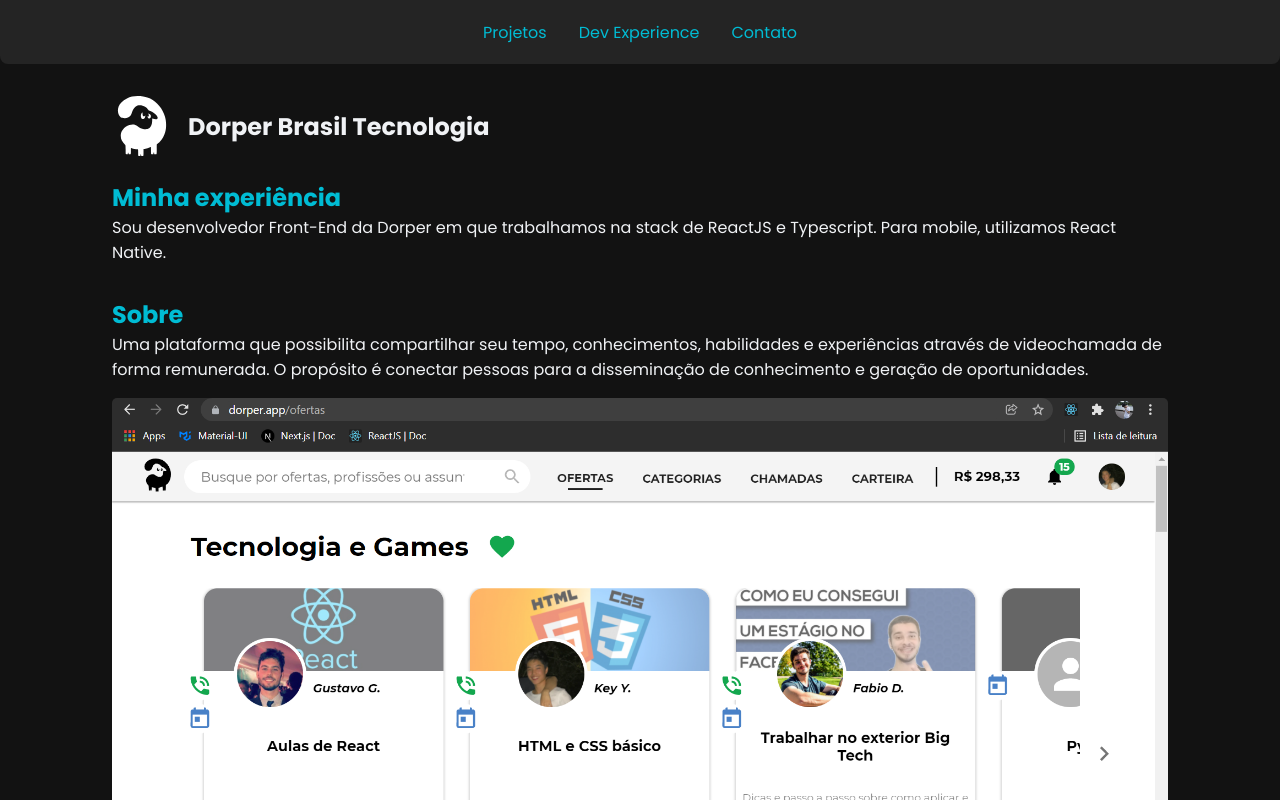
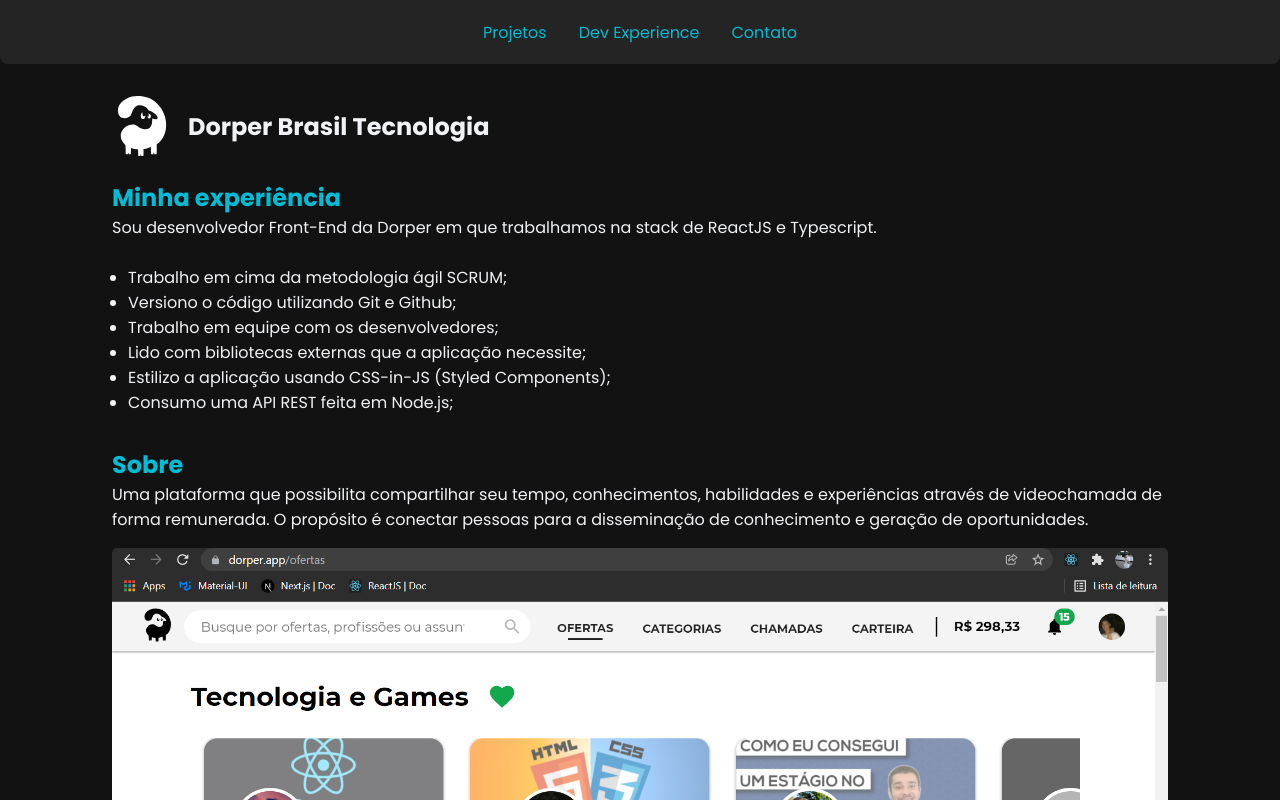
Before and after one commit to keyyuwan/PersonalPortfolio, a Next.js app: page /experience in a window 1280 px wide. Shown: the top 800 px of the page. Built offline with nearby package versions, Linux system fonts and the light colour scheme.

Commit message:
updated some information

```diff
--- a/src/pages/experience.tsx
+++ b/src/pages/experience.tsx
@@ -18,7 +18,15 @@
         <div className="my-experience">
           <h2>Minha experiência</h2>
           Sou desenvolvedor Front-End da Dorper em que trabalhamos na stack de
-          ReactJS e Typescript. Para mobile, utilizamos React Native.
+          ReactJS e Typescript. <br /> <br />
+          <ul>
+            <li>Trabalho em cima da metodologia ágil SCRUM;</li>
+            <li>Versiono o código utilizando Git e Github;</li>
+            <li>Trabalho em equipe com os desenvolvedores;</li>
+            <li>Lido com bibliotecas externas que a aplicação necessite;</li>
+            <li>Estilizo a aplicação usando CSS-in-JS (Styled Components);</li>
+            <li>Consumo uma API REST feita em Node.js;</li>
+          </ul>
         </div>
         <div className="dorper-info">
           <h2>Sobre</h2>
--- a/src/styles/experience.ts
+++ b/src/styles/experience.ts
@@ -35,6 +35,10 @@
 
   .my-experience {
     margin-top: 1.5rem;
+
+    ul {
+      padding-left: 1rem;
+    }
   }
 
   .dorper-info {
--- a/src/utils/projects.ts
+++ b/src/utils/projects.ts
@@ -23,7 +23,7 @@
     img: '/dtmoney.png',
     description:
       'Manage Your Money é um projeto de controle/organização financeira.',
-    techs: ['ReactJS', 'Styled-Components', 'SASS', 'TypeScript', 'MirageJS'],
+    techs: ['ReactJS', 'Styled-Components', 'TypeScript', 'MirageJS'],
     githubRepo: 'https://github.com/keyyuwan/manageyourmoney',
   },
   {
```
